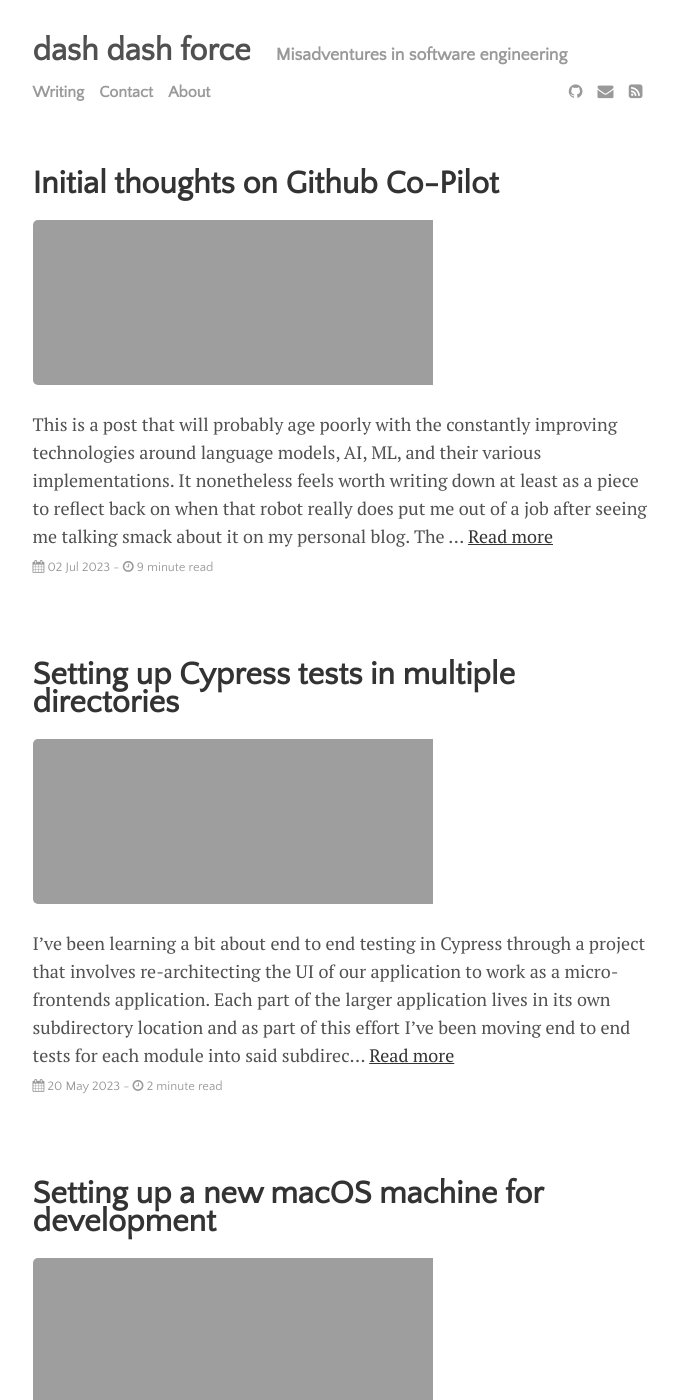
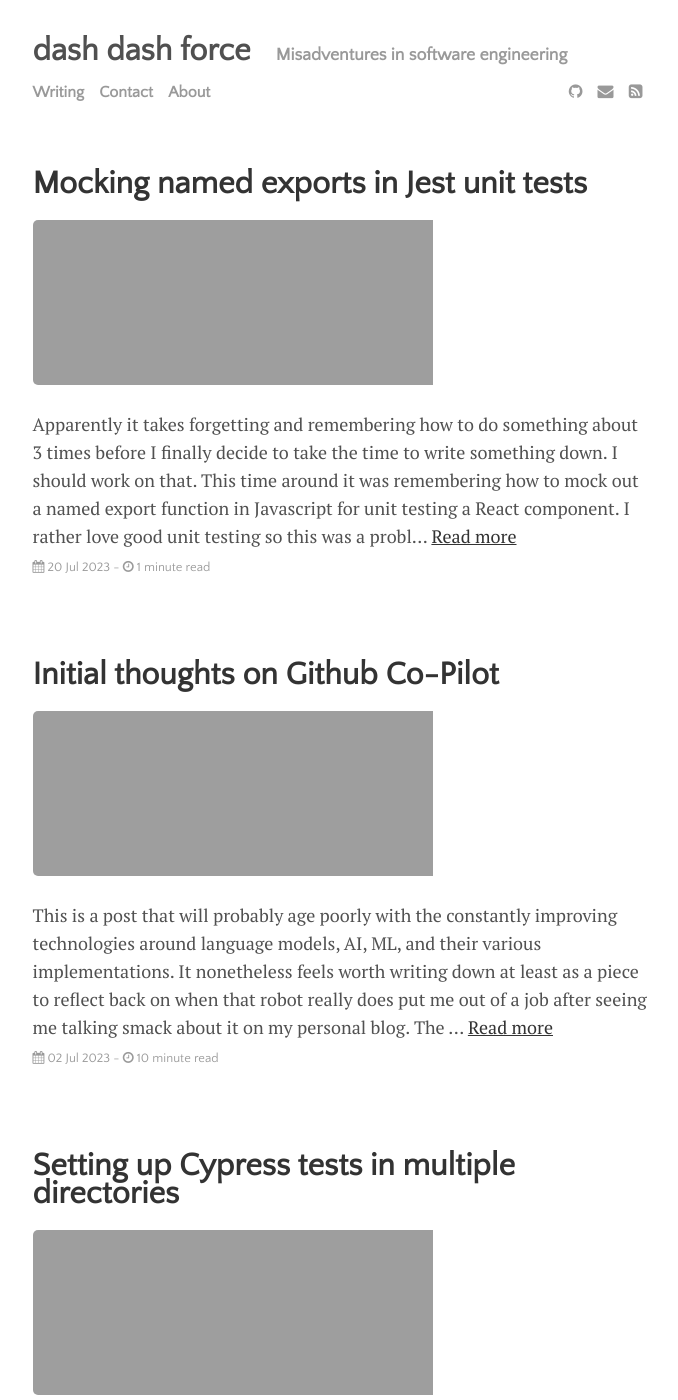
Before and after one commit to RM-Terrell/RM-Terrell.github.io, a Jekyll site: the page built from index.html, in a window 1280 px wide and 1400 px high. Shown: the whole window, without its empty margins (300-978 px from the left). Built offline with Jekyll 4.4.1, drawn with Linux system fonts in a browser that asks for light colours; the list of posts is cut into pages by our own code; some of the changed text lies outside the part shown.

Commit message:
jest mocks

````diff
--- a/_posts/2023-07-02-thoughts-on-co-pilot.md
+++ b/_posts/2023-07-02-thoughts-on-co-pilot.md
@@ -52,17 +52,17 @@ The biggest failing of Co-Pilot then is the biggest strength of forums like Stac
 
 ### Code Comments
 
-I don’t like literal descriptive comments. At all. I think comments should be reserved for situations where you need to explain WHY you are doing a certain thing. Convey intent, context, or history. Don't just rewrite what you just did in code, back in human speak. The one exception being doc strings that document types in languages that don't have them like JavaScript as these often power editor features.
+I don’t like literal descriptive comments. At all. I think comments should be reserved for situations where you need to explain WHY you are doing a certain thing. Convey intent, context, or history. Don't just rewrite what you just did in code, back in human speak. The one exception being doc strings that document types in languages that don't have them like JavaScript as these often power editor features, as doc strings of that type aren't actually duplicating data but are instead _adding on_ to the existing code but through a sneaky functional comment block and in a way also conveying intent beyond what is read in the code.
 
 Because of this, I don't like that Co-Pilot encourages the use of code comments that are literal descriptors, as that is how you get it to actually generate code from scratch. As long as you delete those comments that's fine but given my above caveats about how the resulting generated code often needs some massaging to work as desired, if you don't delete these comments you now instantly have comments that might be incorrect descriptors of code below it which is worse than no comment at all. This puts a lot of new key strokes being required by fallible humans which is less than optimal. I don't trust me to remember to do manual things.
 
-This becomes doubly problematic in the case of tools like ChatGPT which by design _comment every single line of code it generates_ or darn close to it. Now you need to go in and manually delete all that garbage. Some adjustments to both tools to auto delete comments of course would fix this. I would actually love to have these tools setup with a voice command that would generate code in another window instead of with inline comments as it would fix many of the above struggles.
+This becomes doubly problematic in the case of tools like ChatGPT which by design _comment every single line of code it generates_ (as of this writing) or darn close to it. Now you need to go in and manually delete all that garbage. Some adjustments to both tools to auto delete comments of course would fix this. I would actually love to have these tools setup with a voice command that would generate code in another window instead of via writing inline comments as it would fix many of the above struggles. Maybe my voice wouldn't fail after an hour of talking if I had to talk more regularly for usual workflows...
 
 ## Takeaways
 
 Co-Pilot is a darn useful tool already but in a narrow and repetitive scope. It enables you to very quickly build out standard solutions and boiler plate code as if someone had already setup your code editor with a massive and easy to use library of code snippets. You can iterate on solutions very quickly with it and maybe even be surprised every now and then by a solution you wouldn't have thought of. That in and of itself is very valuable and if your company can pay for a commercial license of Co-Pilot for you, they should.
 
-But it "knows" nothing. It's not smart and doesn't magically search out recent changes to libraries, APIs, or best practices. Yet. Treat it like the slightly silly side kick it is and use it as an opportunity to scrutinize and learn from code and maybe solve problems in new ways. Most importantly though is to keep an eye on what's coming next for these tools, as all the problems mentioned above are solvable.
+But it "knows" nothing. It's not smart and doesn't magically search out recent changes to libraries, APIs, or best practices. Yet. Treat it like the slightly silly side kick it is and use it as an opportunity to scrutinize and learn from code and maybe solve problems in new ways. Most importantly though is to keep an eye on what's coming next for these tools, as all the problems mentioned above are solvable making the future bright.
 
 We may very soon feel like we've got our own personal Data sitting by our side each day when working. Maybe they'll make Co-Pilot be able to have philosophical debates and take notes for us that start with "Captains Log. Star Date....."
 
--- /dev/null
+++ b/_posts/2023-07-20-jest-mocks.md
@@ -0,0 +1,47 @@
+---
+layout: post
+title: "Mocking named exports in Jest unit tests"
+author: "RM Terrell"
+photo_credit: "RM Terrell"
+categories: journal
+tags: [jest, javascript, testing]
+image: canada_waterfall.JPG
+---
+
+Apparently it takes forgetting and remembering how to do something about 3 times before I finally decide to take the time to write something down. I should work on that. This time around it was remembering how to mock out a named export function in Javascript for unit testing a React component. I rather love good unit testing so this was a problem that needed solving…again.
+
+## The problem
+
+Let’s say you have a JS file with some functions in them like this that are used in another file that you are unit testing.
+
+```javascript
+export function dataCleaner(data) {
+    ...more code here
+};
+```
+
+In my case `dataCleaner()` was a function being used in a React component that was doing some seriously hairy transformation work that I didn’t want to test or even execute in a unit test so I wanted to mock it out. The mocks would allow for easy testing of the component and how it handled the different mocked returned data from `dataCleaner()`.
+
+## The solution
+
+In order to mock `dataCleaner()` in a Jest test I found I was able to do the following inside the main block of one of my Jest tests.
+
+```javascript
+import * as dataUtilFunctions from 'path/to/data/utils/functions.js';
+
+test(`Given the table is rendered, verify it loads some mocked data.`, () => {
+    dataUtilFunctions.dataCleaner = jest.fn();
+    dataUtilFunctions.dataCleaner.mockImplementation(() => {
+        return {}
+    });
+
+    ....rest of the unit test here
+});
+```
+
+So in this case I’m mocking dataCleaner to return an empty object. This can also be done at a higher level at the top of the test file itself or even in a setup file for jest so that every single test will have that mock by default. In my case I only needed it for two tests so I did it this way in both with different return values.
+
+I also found in my searching that there is a newer alternative syntax to do this which I found via [this Stack Overflow question](https://stackoverflow.com/a/75189751). That newer way of mocking seems especially good with rather large files with a lot of named exports and I was able to make it work in my case too.
+
+
+Happy mocking!
````
Also changed, not shown: 1 other file.
